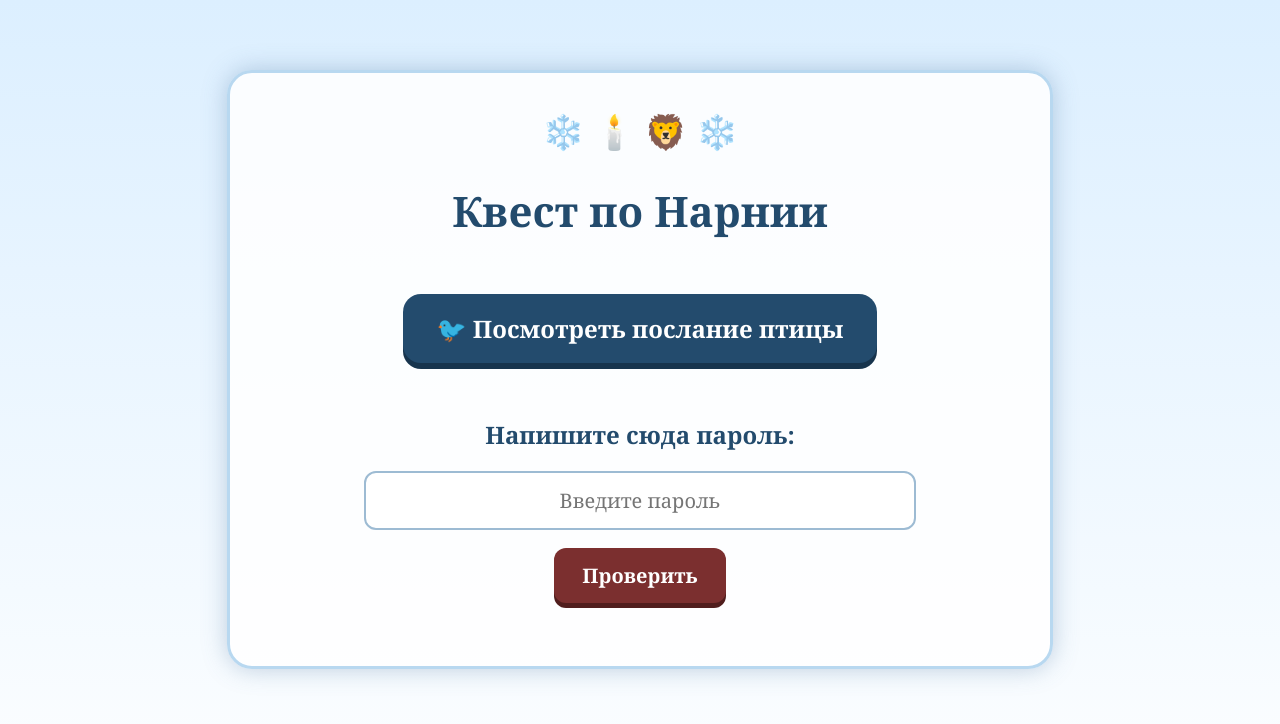
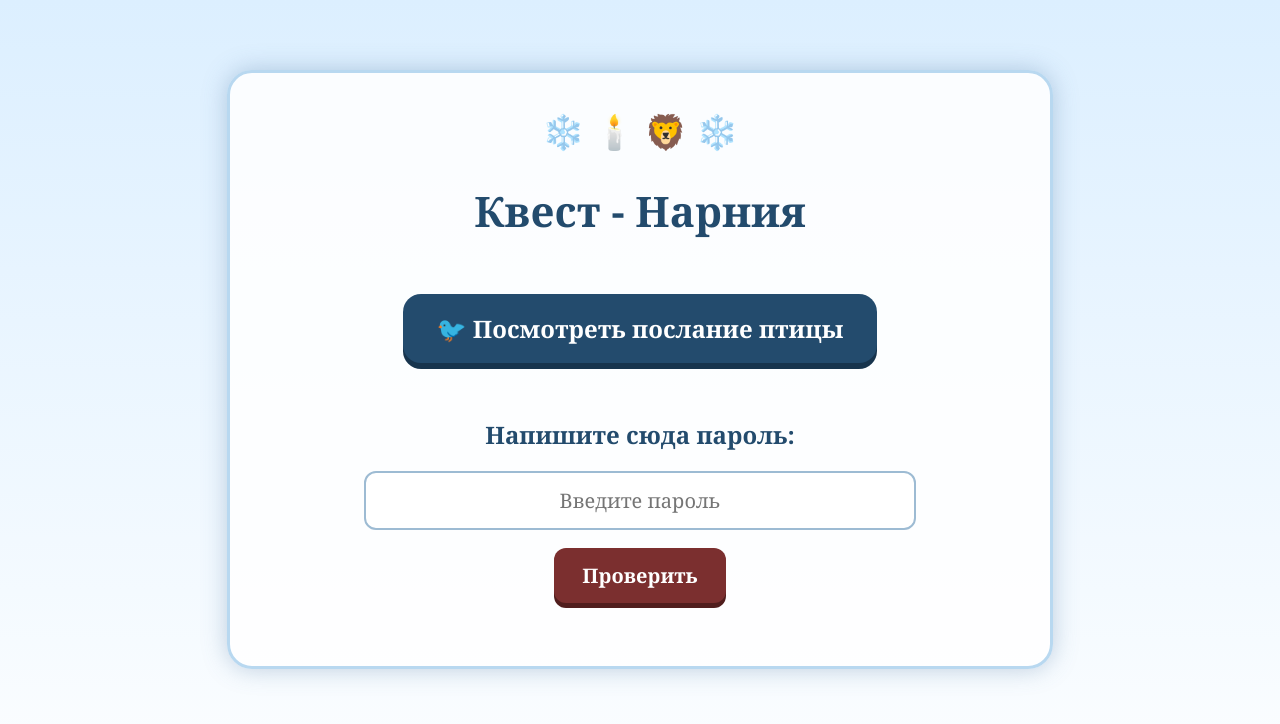
Before and after one commit to StasyShch/Quest_1, a plain HTML site: page index.html in a window 1280 px wide. Drawn offline with Linux system fonts and the light colour scheme.

Commit message:
Text in header was edded

```diff
--- a/index.html
+++ b/index.html
@@ -115,7 +115,7 @@
 
     <div class="snow">❄️ 🕯️ 🦁 ❄️</div>
 
-    <h1>Квест по Нарнии</h1>
+    <h1>Квест - Нарния</h1>
 
     <p class="subtitle">
 
```
